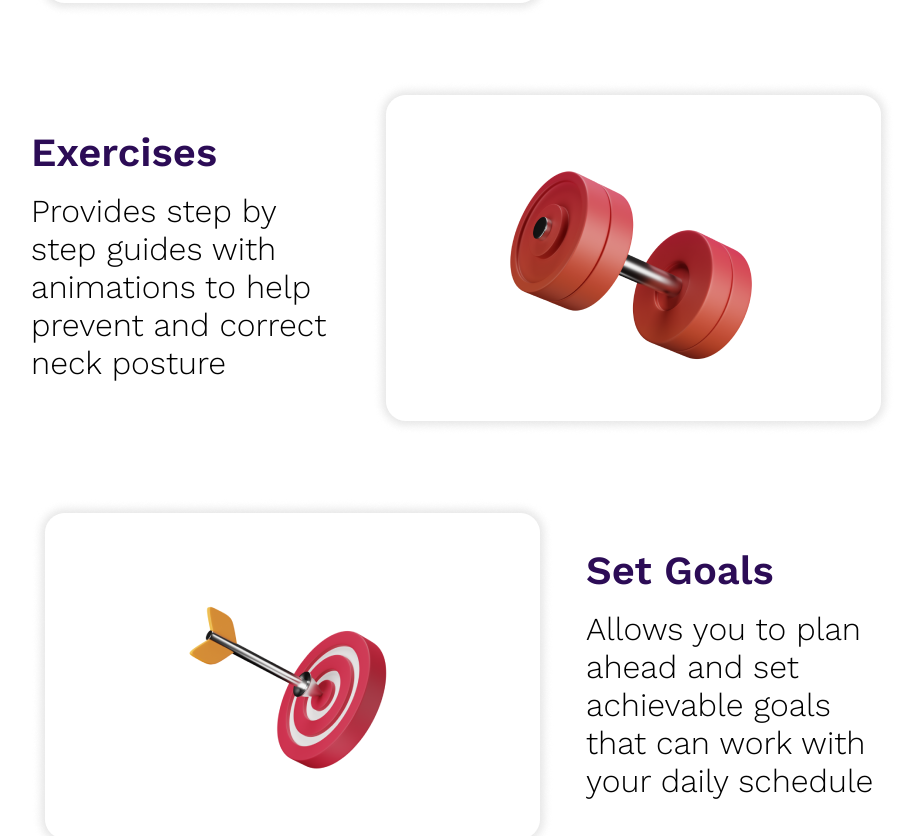
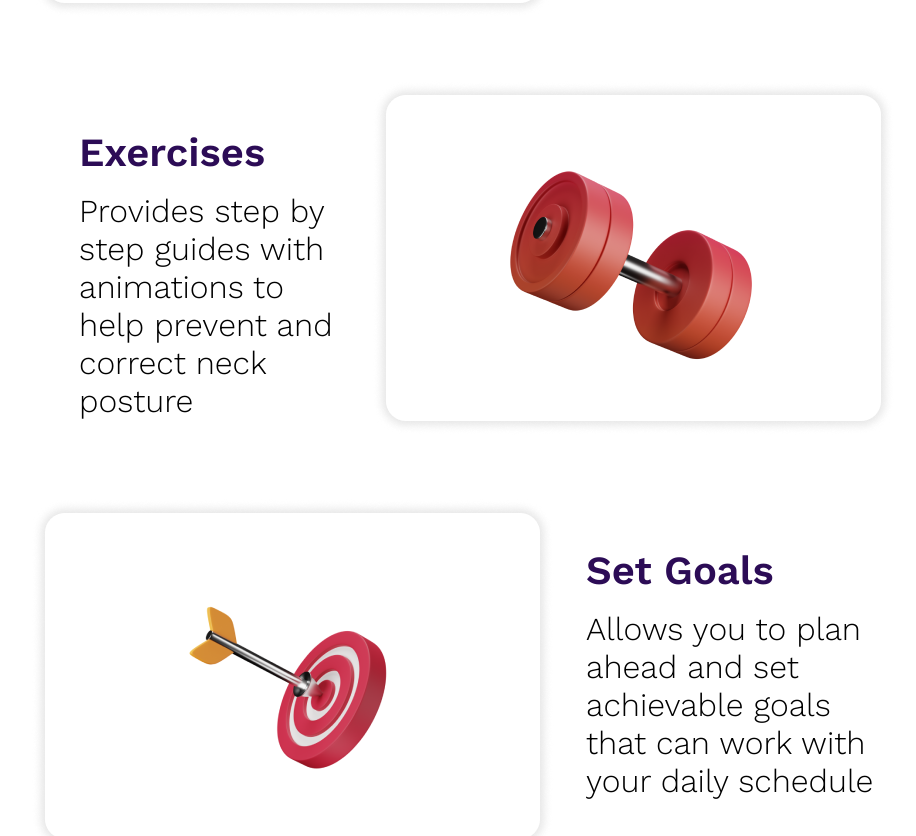
Before and after one commit to adedamola-toye/cervitech-website, a React (Vite) app: page / in a window 1280 px wide. Shown: the part 2009-2845 px from the top of the page, without its empty margins (177-1093 px from the left). Built offline with nearby package versions, Linux system fonts and the light colour scheme.

Commit message:
how cervitech helps on large laptop

```diff
--- a/src/styles/HowCervitechHelps.css
+++ b/src/styles/HowCervitechHelps.css
@@ -50,6 +50,11 @@
 
 .feature-text{
     margin-top:3rem ;
+    width: 55%
+}
+
+.feature.exercise .feature-text, .feature.response .feature-text{
+    margin-left: 3rem;
 }
 .feature-text h1{
     color: #2C0C56;
```
